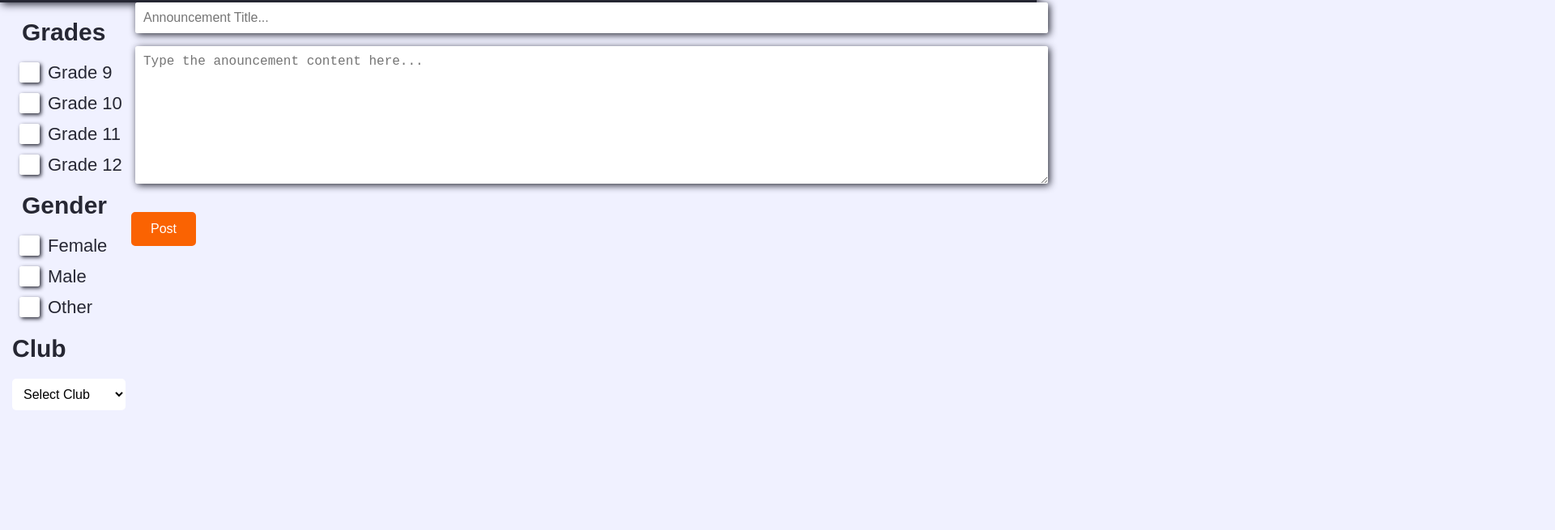
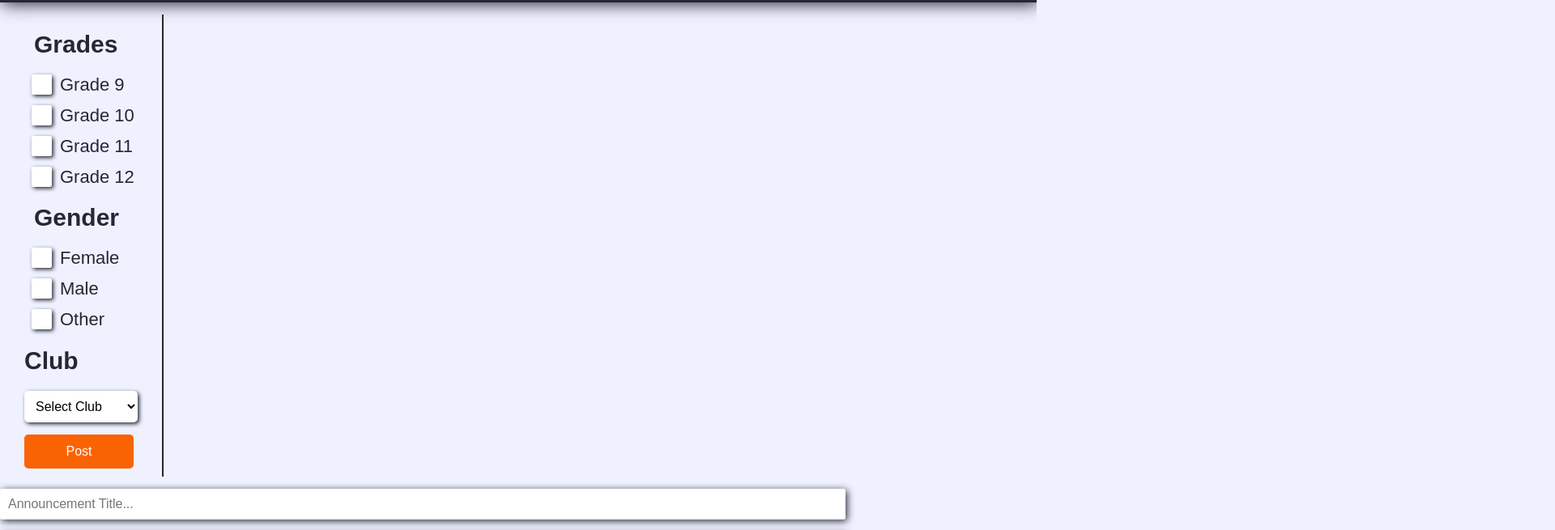
Before and after one commit to Dev-Wood/ICS3UR---Anounce-Website, a plain HTML site: page teacher.html in a window 1280 px wide. Shown: the part 161-816 px from the top of the page at 81% size, 1920 px wide, since content can reach past the window. Drawn offline with Linux system fonts and the light colour scheme.

Commit message:
A whole lotta changes

```diff
--- a/script.js
+++ b/script.js
@@ -1,20 +1,31 @@
+const user = ["user1", "user2", "user3", "user4"];
+const password = ["password1", "password2", "password3", "password4"];
+const grade = ["gr9", "gr10", "gr11", "gr12"];
+const gender = ["male", "female", "other", "male"];
+const club = ["hackclub", "deca", "film", "robotics"];
+
+let userLength = user.length;
+let passwordLength = password.length;
+
 function loginFunction() {
 	//Gets data from input box
-	let username = document.getElementById("username").value;
-	let password = document.getElementById("password").value;
+	let enteredUser = document.getElementById("username").value;
+	let enteredPassword = document.getElementById("password").value;
 
 	//Sends alert if Username or Password fields are blank
-	if (username == "") {
-		alert("Error: Username or Password field was blank")
-		return
-	}
-	else if (password == "") {
+	if (enteredUser == "" || enteredPassword == "") {
 		alert("Error: Username or Password field was blank")
 		return
 	}
 	else
-
-		console.log(username);
-		console.log(password);
-
+		//Compares entered username to one from array
+		for (let i = 0; i < userLength; i++) {
+    	if (enteredUser == user[i] && enteredPassword == password[i]) {
+				console.log(user[i]);
+				console.log(password[i]);
+				location.href = '/teacher.html';
+				return
+			}
+		}
+		alert("Error: Username or Password was incorrect")
 }
--- a/style.css
+++ b/style.css
@@ -13,7 +13,7 @@ body {
 .header {
   padding: 1px;
   background: #262733;
-	box-shadow: 2px 2px 10px #262733;
+	box-shadow: 2px 2px 20px #262733;
 }
 
 .headerImage {
@@ -68,6 +68,7 @@ body {
   }
 
 button {
+	box-sizing: border-box;
   cursor: pointer;
   color: white;
   font-size: 16px;
@@ -88,8 +89,14 @@ button:hover {
 }
 
 .optionsLeft {
-	margin-right: 12px;
+	margin-right: 35px;
+	margin-top: 15px;
+	margin-left: 15px;
+	margin-bottom: 15px;
+	padding-right: 30px;
 	float: left;
+	border-right: 2px solid;
+	border-color: #262733;
 }
 
 .teacherH1 {
@@ -184,13 +191,21 @@ button:hover {
   border: 0;
   padding: 10px 10px;
 	margin-left: 15px;
+	box-shadow: 2px 2px 5px #262733;
+}
+
+.post {
+	margin-left: 20px;
+	margin-bottom: 10px;
+}
+
+.postButton {
+	width: 100%;
 }
 
 .detail {
-  width: 173%;
-	margin-left: 100px;
-	margin-right: 0px;
-	margin-top
+  width: 100%;
+	margin-top: 35px;
 }
 
 .field {
@@ -198,7 +213,7 @@ button:hover {
 }
 
 .title {
-  width: 50%;
+  width: 80%;
   padding: 10px 10px;
   font-size: 16px;
   border: 0px;
@@ -207,11 +222,12 @@ button:hover {
 }
 
 .announcementContent {
-  min-height: 150px;
-  width: 50%;
+  height: 460px;
+  width: 80%;
   padding: 10px 10px;
   font-size: 16px;
   border: 0px;
   border-radius: 2.5px;
   box-shadow: 2px 2px 10px #262733;
+	resize: none;
 }
--- a/teacher.html
+++ b/teacher.html
@@ -62,7 +62,7 @@
 	<div class="clubs">
 		<h1 class="teacherH1">Club</h1>
 
-		<select class=dropdown>
+		<select class= "dropdown">
 			<option value="">Select Club</option>
 			<option value="" disabled>-----------</option>
 			<option value="hackclub">Hackclub</option>
@@ -71,6 +71,12 @@
 			<option value="robotics">Robotics Club</option>
 		</select>
 	</div>
+
+	<!-- Post Button -->
+	<div class= "post">
+		<button type="submit" class="postButton">Post</button>
+	</div>
+
 	</div>
 
 	<!-- Anouncement Details Textbox -->
@@ -81,10 +87,7 @@
     <div class="field">
       <textarea class="announcementContent" name="content" id="content" placeholder="Type the anouncement content here..."></textarea>
     </div>
-    <div class="field">
-      <button type="submit">Post</button>
-      <div id="messages"></div>
-    </div>
+
    </div>
 
 </body>
```
Also changed, not shown: login.txt (deleted). Lines whose indentation alone changed are shown as unchanged.
